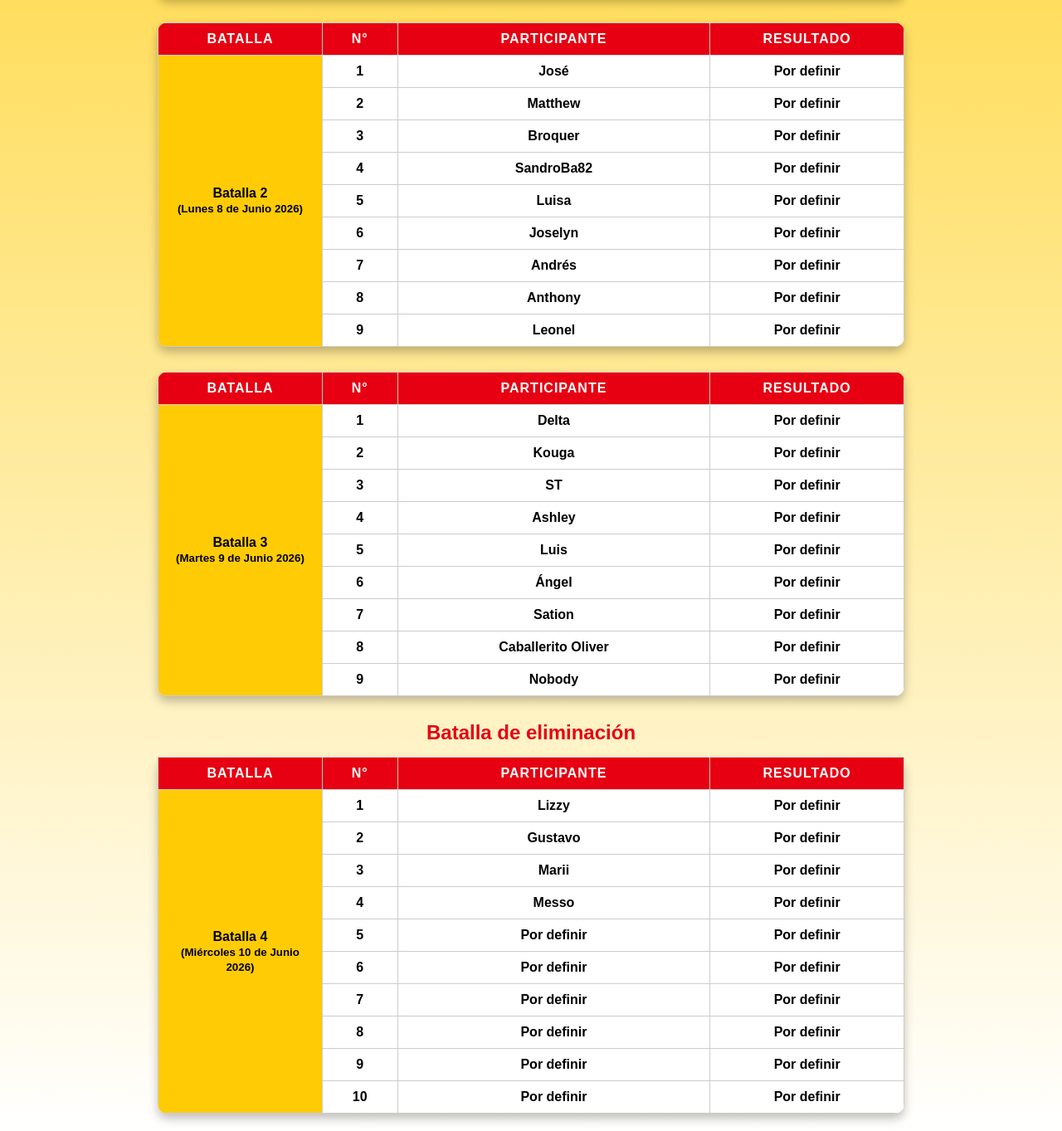
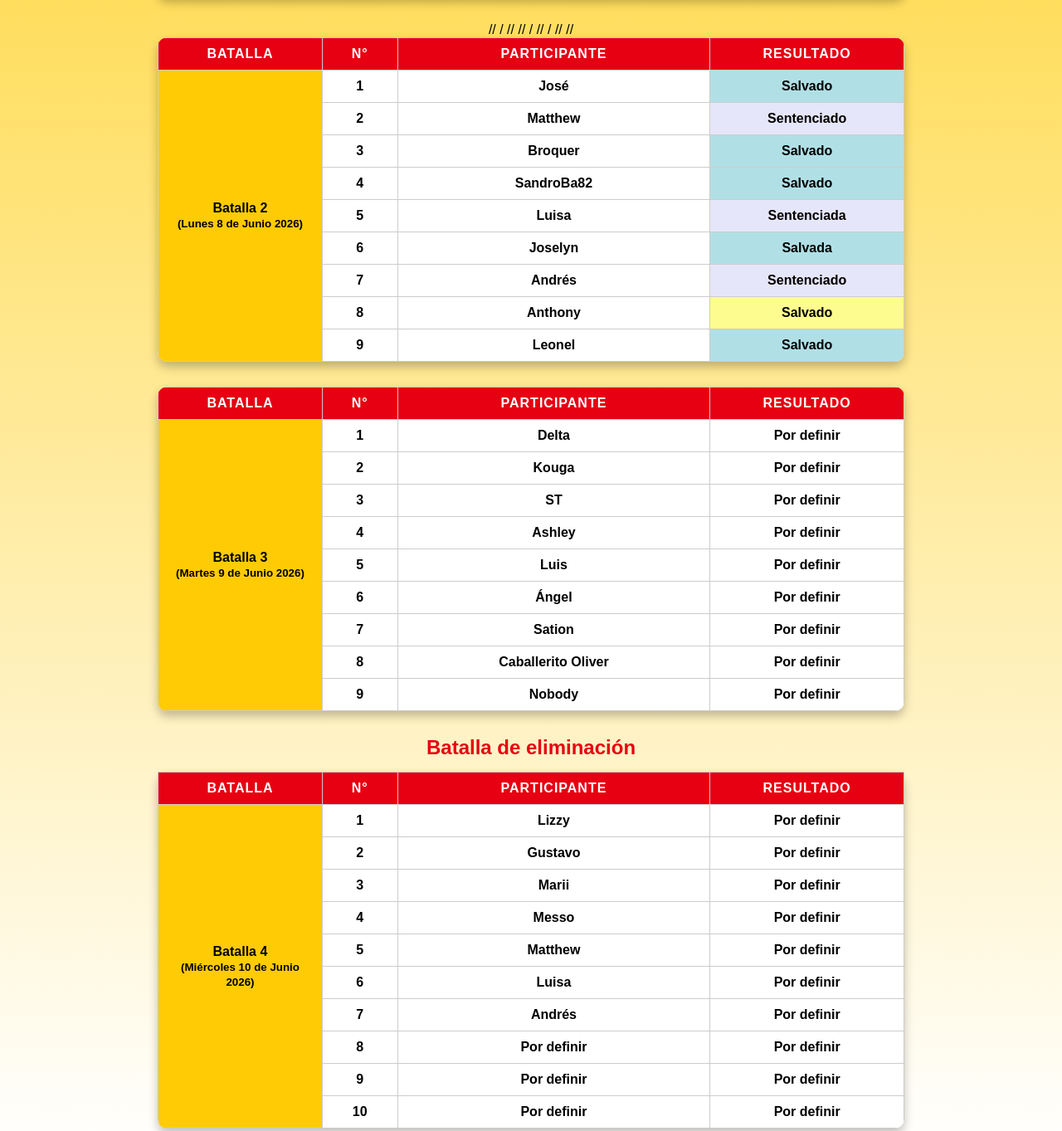
Before and after one commit to mariopopplio22-star/quien-soy-5-edicion, a plain HTML site: page Top28.html in a window 1280 px wide. Shown: the part 759-2122 px from the top of the page at 83% size. Drawn offline with Linux system fonts and the light colour scheme.

Commit message:
Add files via upload

```diff
--- a/Top28.html
+++ b/Top28.html
@@ -102,47 +102,47 @@
           <td class="subtitulo" rowspan="10">Batalla 2<br><small>(Lunes 8 de Junio 2026)</small></td>
           <td>1</td>
           <td>José</td>
-          <td class="salvad">Por definir</td>
+          <td class="salvado">Salvado</td> //
         </tr>
         <tr>
           <td>2</td>
           <td>Matthew</td>
-          <td class="salvad">Por definir</td>
+          <td class="sentenciado">Sentenciado</td> /
         </tr>
         <tr>
           <td>3</td>
           <td>Broquer</td>
-          <td class="salvad">Por definir</td>
+          <td class="salvado">Salvado</td> //
         </tr>
         <tr>
           <td>4</td>
           <td>SandroBa82</td>
-          <td class="salvad">Por definir</td>
+          <td class="salvado">Salvado</td> //
         </tr>
         <tr>
           <td>5</td>
           <td>Luisa</td>
-          <td class="salvad">Por definir</td>
+          <td class="sentenciado">Sentenciada</td> /
         </tr>
         <tr>
           <td>6</td>
           <td>Joselyn</td>
-          <td class="salvad">Por definir</td>
+          <td class="salvado">Salvada</td> //
         </tr>
         <tr>
           <td>7</td>
           <td>Andrés</td>
-          <td class="salvad">Por definir</td>
+          <td class="sentenciado">Sentenciado</td> /
         </tr>
         <tr>
           <td>8</td>
           <td>Anthony</td>
-          <td class="salvad">Por definir</td>
+          <td class="salvadop">Salvado</td> //
         </tr>
         <tr>
           <td>9</td>
           <td>Leonel</td>
-          <td class="salvad">Por definir</td>
+          <td class="salvado">Salvado</td> //
         </tr>
       </tbody>
     </table>
@@ -240,17 +240,17 @@
         </tr>
         <tr>
           <td>5</td>
-          <td>Por definir</td>
+          <td>Matthew</td>
           <td class="salvad">Por definir</td>
         </tr>
         <tr>
           <td>6</td>
-          <td>Por definir</td>
+          <td>Luisa</td>
           <td class="salvad">Por definir</td>
         </tr>
         <tr>
           <td>7</td>
-          <td>Por definir</td>
+          <td>Andrés</td>
           <td class="salvad">Por definir</td>
         </tr>
         <tr>
```
Also changed, not shown: tabla.html (+9 -9 lines).
